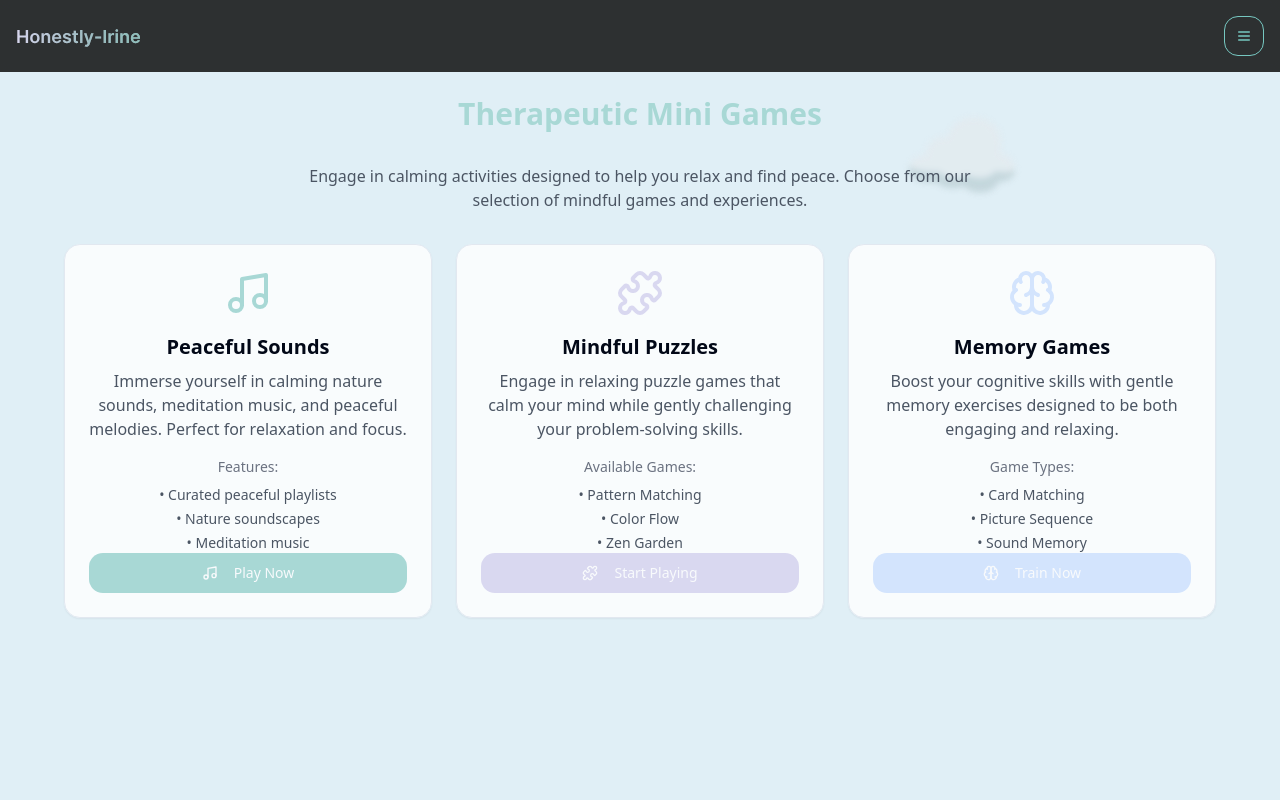
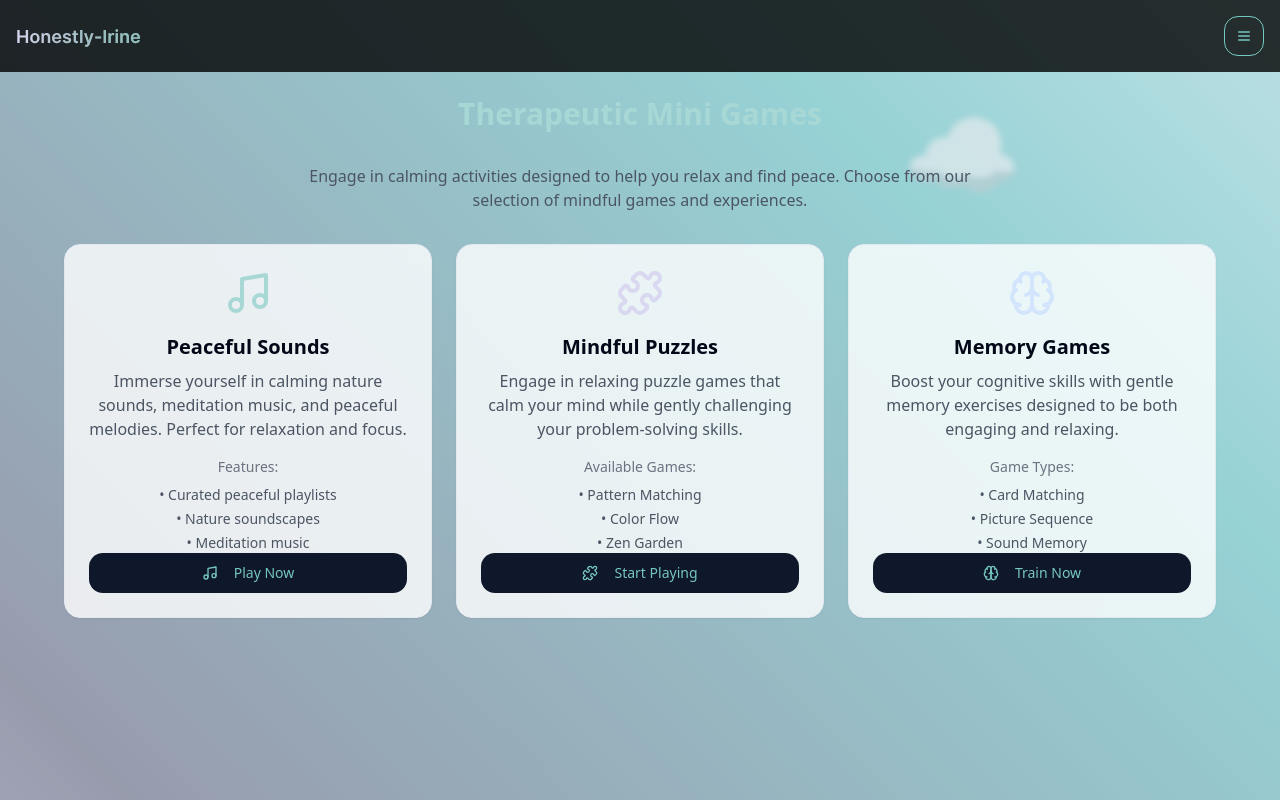
Before and after one commit to Sameer-Mardani/Irine-Therapy-chat-bot, a React (Vite) app: page /mini-games in a window 1280 px wide. Built offline with nearby package versions, Linux system fonts and the light colour scheme.

Commit message:
background

```diff
--- a/src/index.css
+++ b/src/index.css
@@ -175,3 +175,45 @@
     opacity: 0; /* Invisible */
   }
 }
+.animated-gradient {
+  background: linear-gradient(
+    45deg,
+    #D9D8F0,
+    #7D7C8A,
+    rgba(118, 199, 192, 0.96),
+    rgba(245, 232, 211, 0.2)
+  );
+  background-size: 200% 200%;
+  animation: gradientMove 15s ease infinite;
+}
+
+@keyframes gradientMove {
+  0% {
+    background-position: 0% 0%;
+  }
+  50% {
+    background-position: 100% 100%;
+  }
+  100% {
+    background-position: 0% 0%;
+  }
+}
+.svg-inspired-gradient {
+  background: linear-gradient(
+    45deg,
+    #D9D8F0,
+    #7D7C8A,
+    rgba(118, 199, 192, 0),
+    rgba(118, 199, 192, 0.96),
+    rgba(245, 232, 211, 0),
+    rgba(245, 232, 211, 0.2)
+  );
+  background-size: 300% 300%;
+  animation: gradientShift 20s ease infinite;
+}
+
+@keyframes gradientShift {
+  0% { background-position: 0% 0%; }
+  50% { background-position: 100% 100%; }
+  100% { background-position: 0% 0%; }
+}
--- a/src/pages/Index.tsx
+++ b/src/pages/Index.tsx
@@ -3,10 +3,11 @@ import Navigation from "@/components/Navigation";
 import CloudBackground from "@/components/CloudBackground";
 import ChatBot from "@/components/ChatBot";
 import AudioPlayer from "@/components/AudioPlayer";
-
+import '../index.css';
 const Index = () => {
   return (
-    <div className="min-h-screen bg-wellness-blue">
+
+    <div className="min-h-screen svg-inspired-gradient">
       <CloudBackground />
       <Navigation />
       <AudioPlayer />
@@ -20,3 +21,48 @@ const Index = () => {
 };
 
 export default Index;
+
+
+// import React from "react";
+// import Navigation from "@/components/Navigation";
+// import CloudBackground from "@/components/CloudBackground";
+
+// const Index = () => {
+//   return (
+//     <>
+//       <style>
+//         {`
+//           .svg-inspired-gradient {
+//             background: linear-gradient(
+//               45deg,
+//               #D9D8F0,
+//               #7D7C8A,
+//               rgba(118, 199, 192, 0), /* #76C7C0 opacity 0 */
+//               rgba(118, 199, 192, 0.96), /* #76C7C0 opacity 0.96 */
+//               rgba(245, 232, 211, 0), /* #F5E8D3 opacity 0 */
+//               rgba(245, 232, 211, 0.2) /* #F5E8D3 opacity 0.2 */
+//             );
+//             background-size: 300% 300%; /* Bigger size for smoother movement */
+//             animation: gradientShift 20s ease infinite;
+//           }
+
+//           @keyframes gradientShift {
+//             0% { background-position: 0% 0%; }
+//             50% { background-position: 100% 100%; }
+//             100% { background-position: 0% 0%; }
+//           }
+//         `}
+//       </style>
+//       <div className="min-h-screen svg-inspired-gradient">
+//         <CloudBackground />
+//         <Navigation />
+//         <main className="container mx-auto px-4 pt-24 pb-12 relative">
+//           <h1 className="text-4xl font-bold text-center mb-8">Welcome to Wellness</h1>
+//           <p className="text-center text-gray-600">Your journey to peace starts here.</p>
+//         </main>
+//       </div>
+//     </>
+//   );
+// };
+
+// export default Index;
--- a/src/pages/MiniGames.tsx
+++ b/src/pages/MiniGames.tsx
@@ -1,3 +1,115 @@
+// import React from "react";
+// import { useNavigate } from "react-router-dom";
+// import Navigation from "@/components/Navigation";
+// import CloudBackground from "@/components/CloudBackground";
+// import { Card } from "@/components/ui/card";
+// import { Button } from "@/components/ui/button";
+// import { Music, Puzzle, Brain } from "lucide-react";
+
+// const MiniGames = () => {
+//   const navigate = useNavigate();
+
+//   const handlePeacefulSounds = () => {
+//     navigate("/mini-games/peaceful-sounds");
+//   };
+
+//   const handleMindfulPuzzles = () => {
+//     navigate("/mini-games/mindful-puzzles");
+//   };
+
+//   const handleMemoryGames = () => {
+//     navigate("/mini-games/memory-games");
+//   };
+
+//   return (
+//     <div className="min-h-screen bg-wellness-purple/30">
+//       <CloudBackground />
+//       <Navigation />
+//       <main className="container mx-auto px-4 pt-24 pb-12 relative">
+//         <h1 className="text-3xl font-semibold text-center mb-8 text-wellness-purple">Therapeutic Mini Games</h1>
+//         <p className="text-center text-gray-600 mb-8 max-w-2xl mx-auto">
+//           Engage in calming activities designed to help you relax and find peace. Choose from our selection of mindful games and experiences.
+//         </p>
+
+//         <div className="grid gap-6 md:grid-cols-2 lg:grid-cols-3 max-w-6xl mx-auto">
+//           <Card className="p-6 bg-white/80 backdrop-blur-sm transform transition-all duration-300 hover:scale-105">
+//             <Music className="w-12 h-12 mx-auto mb-4 text-wellness-purple" />
+//             <h2 className="text-xl font-semibold text-center mb-2">Peaceful Sounds</h2>
+//             <p className="text-center text-gray-600 mb-4">
+//               Immerse yourself in calming nature sounds, meditation music, and peaceful melodies. Perfect for relaxation and focus.
+//             </p>
+//             <div className="space-y-2">
+//               <p className="text-sm text-gray-500 text-center">Features:</p>
+//               <ul className="text-sm text-gray-600 space-y-1 mb-4">
+//                 <li className="text-center">• Curated peaceful playlists</li>
+//                 <li className="text-center">• Nature soundscapes</li>
+//                 <li className="text-center">• Meditation music</li>
+//               </ul>
+//             </div>
+//             <Button
+//               onClick={handlePeacefulSounds}
+//               // className="w-full bg-wellness-purple hover:bg-wellness-purple/90"
+//               className="w-full text-[#76C7C0] hover:bg-black transition-colors"
+//             >
+//               <Music className="w-4 h-4 mr-2 " />
+//               Play Now
+//             </Button>
+//           </Card>
+
+//           <Card className="p-6 bg-white/80 backdrop-blur-sm transform transition-all duration-300 hover:scale-105">
+//             <Puzzle className="w-12 h-12 mx-auto mb-4 text-wellness-peach" />
+//             <h2 className="text-xl font-semibold text-center mb-2">Mindful Puzzles</h2>
+//             <p className="text-center text-gray-600 mb-4">
+//               Engage in relaxing puzzle games that calm your mind while gently challenging your problem-solving skills.
+//             </p>
+//             <div className="space-y-2">
+//               <p className="text-sm text-gray-500 text-center">Available Games:</p>
+//               <ul className="text-sm text-gray-600 space-y-1 mb-4">
+//                 <li className="text-center">• Pattern Matching</li>
+//                 <li className="text-center">• Color Flow</li>
+//                 <li className="text-center">• Zen Garden</li>
+//               </ul>
+//             </div>
+//             <Button
+//               onClick={handleMindfulPuzzles}
+//               // className="w-full bg-wellness-peach hover:bg-black/90 text-black hover:text-white"
+//               className="w-full text-[#76C7C0] hover:bg-black transition-colors"
+//             >
+//               <Puzzle className="w-4 h-4 mr-2" />
+//               Start Playing
+//             </Button>
+//           </Card>
+
+//           <Card className="p-6 bg-white/80 backdrop-blur-sm transform transition-all duration-300 hover:scale-105">
+//             <Brain className="w-12 h-12 mx-auto mb-4 text-wellness-blue" />
+//             <h2 className="text-xl font-semibold text-center mb-2">Memory Games</h2>
+//             <p className="text-center text-gray-600 mb-4">
+//               Boost your cognitive skills with gentle memory exercises designed to be both engaging and relaxing.
+//             </p>
+//             <div className="space-y-2">
+//               <p className="text-sm text-gray-500 text-center">Game Types:</p>
+//               <ul className="text-sm text-gray-600 space-y-1 mb-4">
+//                 <li className="text-center">• Card Matching</li>
+//                 <li className="text-center">• Picture Sequence</li>
+//                 <li className="text-center">• Sound Memory</li>
+//               </ul>
+//             </div>
+//             <Button
+//               onClick={handleMemoryGames}
+//               className="w-full text-[#76C7C0] hover:bg-black transition-colors"
+//             >
+//               <Brain className="w-4 h-4 mr-2" />
+//               Train Now
+//             </Button>
+//           </Card>
+//         </div>
+//       </main>
+//     </div>
+//   );
+// };
+
+// export default MiniGames;
+
 import React from "react";
 import { useNavigate } from "react-router-dom";
 import Navigation from "@/components/Navigation";
@@ -22,7 +134,7 @@ const MiniGames = () => {
   };
 
   return (
-    <div className="min-h-screen bg-wellness-purple/30">
+    <div className="min-h-screen bg-wellness-purple/30 animated-gradient">
       <CloudBackground />
       <Navigation />
       <main className="container mx-auto px-4 pt-24 pb-12 relative">
@@ -48,7 +160,7 @@ const MiniGames = () => {
             </div>
             <Button
               onClick={handlePeacefulSounds}
-              className="w-full bg-wellness-purple hover:bg-wellness-purple/90"
+              className="w-full text-[#76C7C0] hover:bg-black transition-colors"
             >
               <Music className="w-4 h-4 mr-2" />
               Play Now
@@ -71,7 +183,7 @@ const MiniGames = () => {
             </div>
             <Button
               onClick={handleMindfulPuzzles}
-              className="w-full bg-wellness-peach hover:bg-wellness-peach/90"
+              className="w-full text-[#76C7C0] hover:bg-black transition-colors"
             >
               <Puzzle className="w-4 h-4 mr-2" />
               Start Playing
@@ -94,7 +206,7 @@ const MiniGames = () => {
             </div>
             <Button
               onClick={handleMemoryGames}
-              className="w-full bg-wellness-blue hover:bg-wellness-blue/90"
+              className="w-full text-[#76C7C0] hover:bg-black transition-colors"
             >
               <Brain className="w-4 h-4 mr-2" />
               Train Now
```
